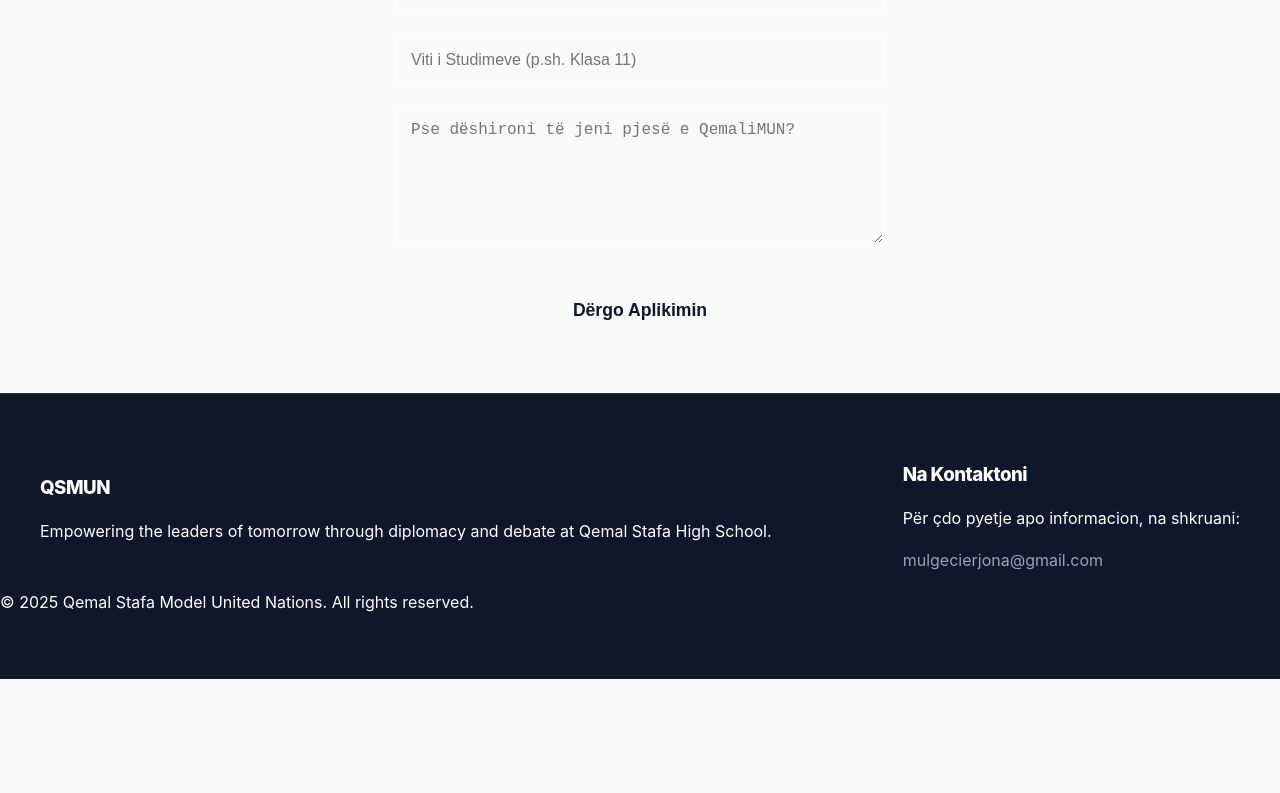
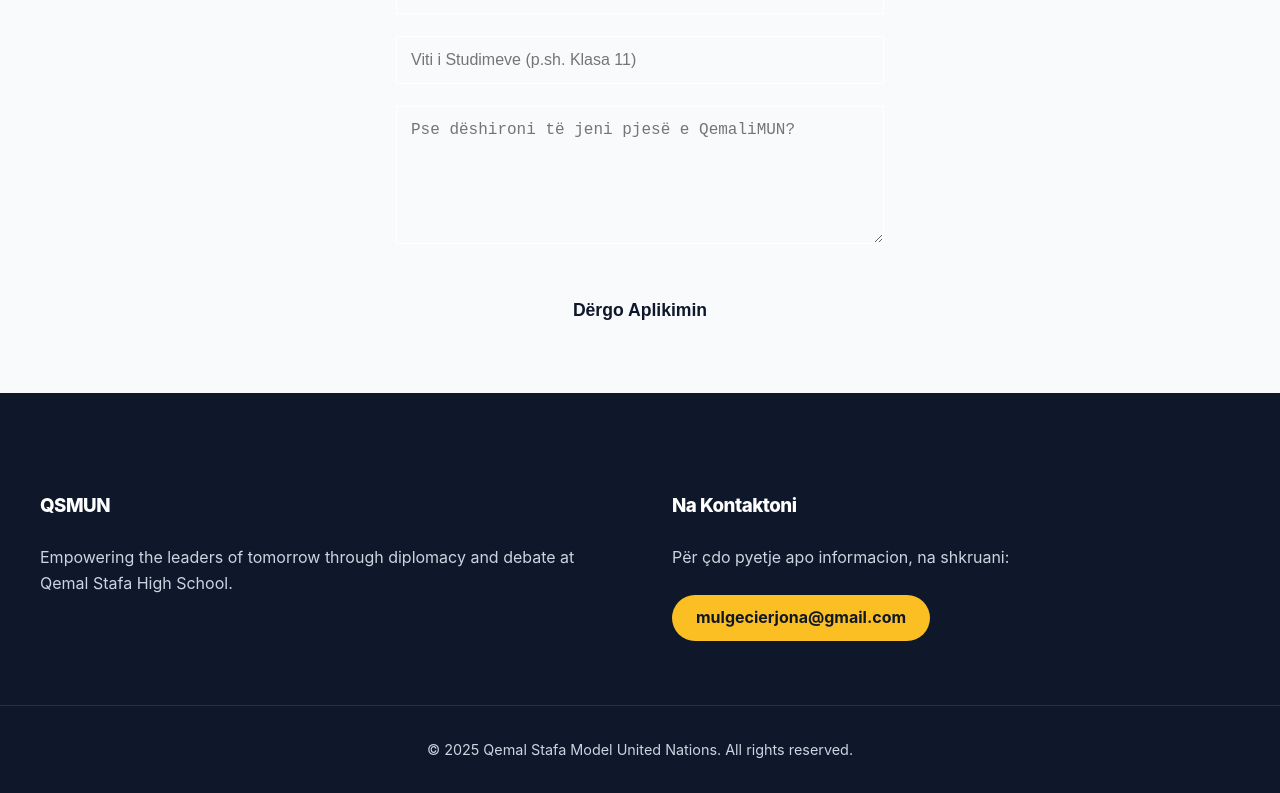
Before and after one commit to sidicyborg42x/QemaliMUN, a React (Create React App) app in the folder frontend/: page /apply in a window 1280 px wide. Shown: the part 429-1222 px from the top of the page. Before the commit the page ends 1108 px from the top, so only its background shows below. Built offline with nearby package versions, Linux system fonts and the light colour scheme.

Commit message:
footer fixes

```diff
--- a/frontend/src/components/Footer.css
+++ b/frontend/src/components/Footer.css
@@ -1,29 +1,50 @@
-/* frontend/src/components/Footer.css */
 .footer {
-    /* Use hardcoded values to ignore the theme-switch */
-    background-color: #0f172a !important; /* Always Midnight Blue */
-    color: #ffffff !important;           /* Always White Text */
-    padding: 3rem 0;
+    background-color: var(--primary-color);
+    color: #cbd5e1;
+    padding: 5rem 0 0; /* Reduced bottom padding since footer-bottom has its own */
     margin-top: auto;
-    border-top: 1px solid rgba(255, 255, 255, 0.1);
-}
-
-.footer a {
-    color: #94a3b8 !important; /* Muted slate color */
-    transition: color 0.2s ease;
-}
-
-.footer a:hover {
-    color: #fbbf24 !important; /* Accent Gold on hover */
 }
 
 .footer-content {
-    display: flex;
-    justify-content: space-between;
-    align-items: center;
+    display: grid;
+    grid-template-columns: repeat(auto-fit, minmax(250px, 1fr));
+    gap: 4rem;
+    margin-bottom: 4rem;
 }
 
-/* Ensure all sub-elements in footer stay white */
-.footer h3, .footer p, .footer span {
-    color: #ffffff !important;
+.footer-section h3 {
+    color: var(--white);
+    margin-bottom: 1.5rem;
 }
+
+.footer-section p {
+    font-size: 1rem;
+    margin-bottom: 1rem;
+    line-height: 1.6;
+}
+
+.contact-btn {
+    display: inline-flex;
+    align-items: center;
+    background-color: var(--accent-color);
+    color: var(--primary-color);
+    padding: 10px 24px;
+    border-radius: 50px;
+    font-weight: 700;
+    margin-top: 0.5rem;
+    transition: all 0.3s;
+    text-decoration: none;
+    font-size: 1rem;
+}
+
+.footer-bottom {
+    text-align: center; /* This centers the text inside the div */
+    border-top: 1px solid rgba(255,255,255,0.1);
+    padding: 2rem 0;
+    font-size: 0.9rem;
+    width: 100%;
+}
+
+.footer-bottom p {
+    margin: 0; /* Removes default paragraph margins for better centering */
+}
--- a/frontend/src/components/Footer.js
+++ b/frontend/src/components/Footer.js
@@ -20,8 +20,11 @@ const Footer = () => {
                     </a>
                 </div>
             </div>
+            {/* Centered Bottom Section */}
             <div className="footer-bottom">
-                <p>&copy; {new Date().getFullYear()} Qemal Stafa Model United Nations. All rights reserved.</p>
+                <div className="container">
+                    <p>&copy; {new Date().getFullYear()} Qemal Stafa Model United Nations. All rights reserved.</p>
+                </div>
             </div>
         </footer>
     );
```
